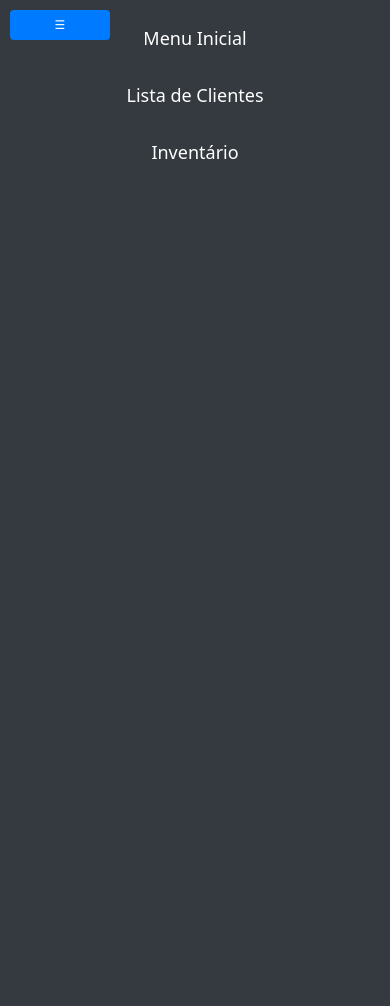
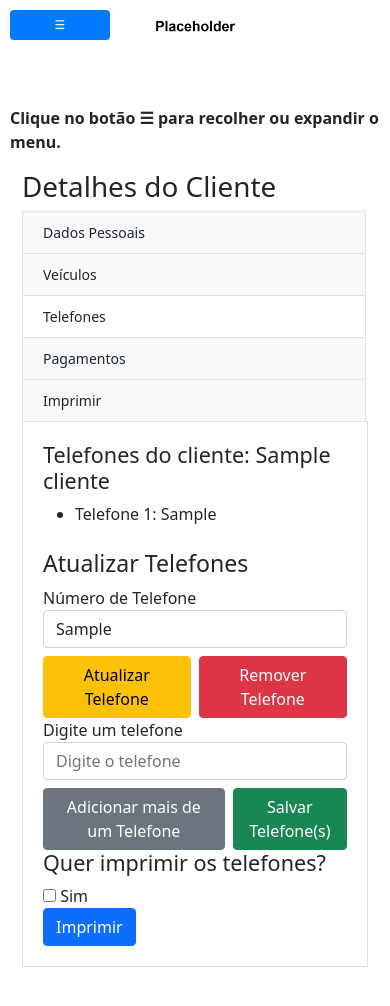
Before and after one commit to IgorKock/Oficina-Web, a Flask app: page /cliente/1 in a window 390 px wide, after a click on "Telefones". Shown: the top 1006 px of the page. Run offline with Flask 3, Linux system fonts and the light colour scheme; tables that the repository leaves empty hold one stand-in row (values such as "Sample post"); some libraries are stand-ins or nearby versions.

Commit message:
Adapting to Mobile and add more than 1 phone to clients

```diff
--- a/app/templates/cliente.html
+++ b/app/templates/cliente.html
@@ -52,7 +52,7 @@
 
         /* Contêiner da Logo */
         .logo-container {
-            display: flex !important; /* Garante que fique visível */
+            display: flex !important;
 			justify-content: center; /* Centraliza horizontalmente */
 			align-items: center;
 			width: 50%;
@@ -61,7 +61,7 @@
 			top: 10px; /* Ajusta a posição para evitar sobreposição */
 			left: 50%;
 			transform: translateX(-50%); /* Mantém centralizado */
-            z-index: 1001;
+			z-index: 999;
 			background: none; /* Remove qualquer fundo branco */
 			pointer-events: none; /* Permite que elementos abaixo sejam clicáveis */
         }
@@ -168,7 +168,7 @@
     }
 
 	.logo-container {
-        transition: opacity 0.3s ease-in-out;
+        transition: none !important; /* Remove qualquer efeito de animação */
     }
     .logo-container img {
         max-width: 80px; /* Reduz tamanho da logo */
@@ -182,13 +182,25 @@
     }
 
     .menu-lateral:not(.recolhido) ~ .logo-container {
-        display: none !important; /* Agora a logo some corretamente apenas no mobile */
-        pointer-events: none; /* Evita que a área da logo bloqueie interações */
+        position: absolute !important; /* Mantém a logo abaixo do menu */
+        top: 100%; /* Move a logo para baixo do menu */
+        left: 50%;
+        transform: translateX(-50%);
+        display: flex !important;
+        pointer-events: none; /* Evita bloqueio de cliques */
+        transition: none !important; /* Remove qualquer animação */
+        opacity: 1 !important; /* Garante que a logo permaneça visível */
     }
 
     .menu-lateral.recolhido ~ .logo-container {
-        opacity: 1; /* Exibe a logo novamente quando o menu é recolhido */
+        position: fixed !important; /* Mantém a logo fixa quando o menu está recolhido */
+        top: 10px;
+        left: 50%;
+        transform: translateX(-50%);
+        display: flex !important;
         pointer-events: all;
+        transition: none !important; /* Remove qualquer animação */
+        opacity: 1 !important; /* Garante que a logo permaneça visível */
     }
 
     /* Ajusta o botão de menu para se mover quando ativo */
@@ -264,7 +276,7 @@
         <img src="{{ url_for('static', filename='img/logo.png') }}" alt="Logo da Empresa">
     </div>
 	<button class="toggle-btn" onclick="toggleMenu()">☰</button>
-    <div class="menu-lateral" id="menu">
+    <div class="menu-lateral recolhido" id="menu">
         <a href="/">Menu Inicial</a>
         <a href="/listaclientes">Lista de Clientes</a>
         <a href="/inventario">Inventário</a>
@@ -494,7 +506,7 @@
 			{% if telefones %}
 			<ul>
 				{% for telefone in telefones %}
-					<li>{{ telefone.numero }}</li>
+					<li>Telefone {{ loop.index }}: {{ telefone.numero }}</li>
 				{% endfor %}
 			</ul>
 			{% else %}
@@ -523,7 +535,7 @@
 					<input type="text" name="numeros[]" class="form-control mb-2" placeholder="Digite o telefone">
 				</div>
 				<div class="d-flex gap-2">
-					<button type="button" class="btn btn-secondary" onclick="adicionarCampoTelefone()">Adicionar Telefone</button>
+					<button type="button" class="btn btn-secondary" onclick="adicionarCampoTelefone()">Adicionar mais de um Telefone</button>
 					<button type="submit" class="btn btn-success">Salvar Telefone(s)</button>
 				</div>
 			</form>
@@ -674,7 +686,7 @@
                 <div id="telefones-content" class="print-section">
                     <h4>Telefones do cliente: {{ cliente.nome }} </h4>
                     {% for telefone in telefones %}
-                    <p>{{ telefone.numero }}</p>
+                    <p><strong>Telefone {{ loop.index }}:</strong> {{ telefone.numero }}</p>
                     {% endfor %}
                 </div>
             </div>
@@ -831,35 +843,25 @@
         // Função para o menu
 		function toggleMenu() {
 			let menu = document.getElementById("menu");
-    let logo = document.querySelector(".logo-container");
+			let botao = document.querySelector(".toggle-btn");
 
 			if (menu.classList.contains("recolhido")) {
 				menu.classList.remove("recolhido");
-
-        if (window.innerWidth <= 768) {
-            logo.style.opacity = "0"; /* Oculta a logo no mobile apenas quando o menu estiver expandido */
-            logo.style.pointerEvents = "none"; /* Evita bloqueio de cliques */
-        }
 			} else {
 				menu.classList.add("recolhido");
-
-        if (window.innerWidth <= 768) {
-            logo.style.opacity = "1"; /* Exibe a logo novamente no mobile ao recolher */
-            logo.style.pointerEvents = "auto";
 			}
 		}
-}
-
-        // Inicializar a aba padrão
+        // Menu fechado no mobile
         window.onload = function() {
             let menu = document.getElementById("menu");
 			let logo = document.querySelector(".logo-container");
 
-			// Se o menu NÃO estiver recolhido ao carregar e for mobile, oculta a logo
-			if (!menu.classList.contains("recolhido") && window.innerWidth <= 768) {
-				logo.style.opacity = "0"; /* Oculta a logo */
-				logo.style.pointerEvents = "none"; /* Evita que a área da logo bloqueie interações */
+			if (window.innerWidth <= 768) {
+				menu.classList.add("recolhido"); // Mantém o menu fechado ao carregar no mobile
+			} else {
+				menu.classList.remove("recolhido"); // No desktop, garante que o menu esteja aberto
 			}
+
         };
 		 // Função para imprimir os dados selecionados
         function imprimirSelecionados() {
```
Also changed, not shown: app/templates/inventario.html (+13 -18 lines), app/templates/listacliente.html (+16 -7 lines). Lines whose indentation alone changed are shown as unchanged.
